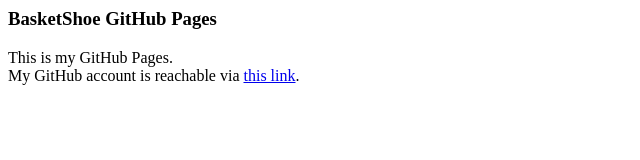
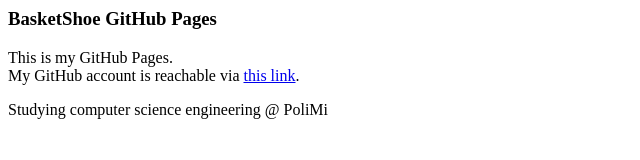
Before and after one commit to basketshoe/basketshoe.github.io, a plain HTML site: page index.html in a window 1280 px wide. Shown: the whole page, without its empty margins (0-640 px from the left). Drawn offline with Linux system fonts and the light colour scheme.

Commit message:
Add info to index.html

```diff
--- a/index.html
+++ b/index.html
@@ -3,3 +3,6 @@
 	This is my GitHub Pages.<br>
 	My GitHub account is reachable via <a href="https://github.com/basketshoe/" target="_blank">this link</a>.
 </p>
+<p>
+	Studying computer science engineering @ PoliMi
+</p>
```
